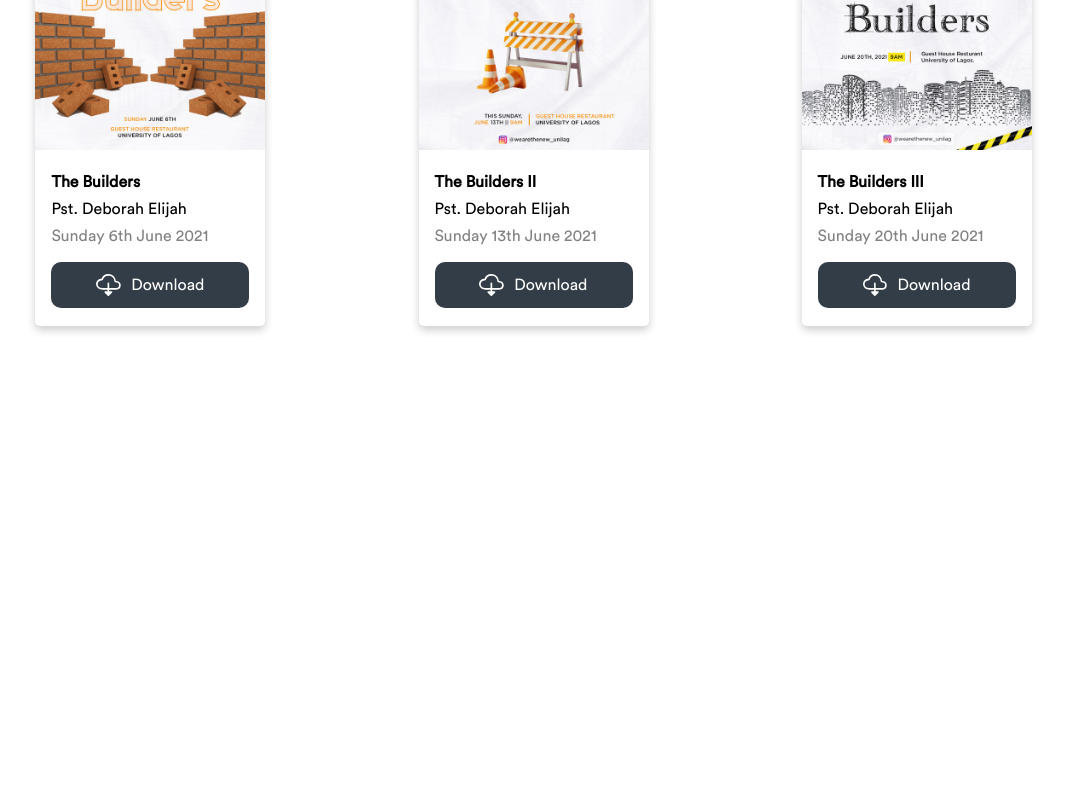
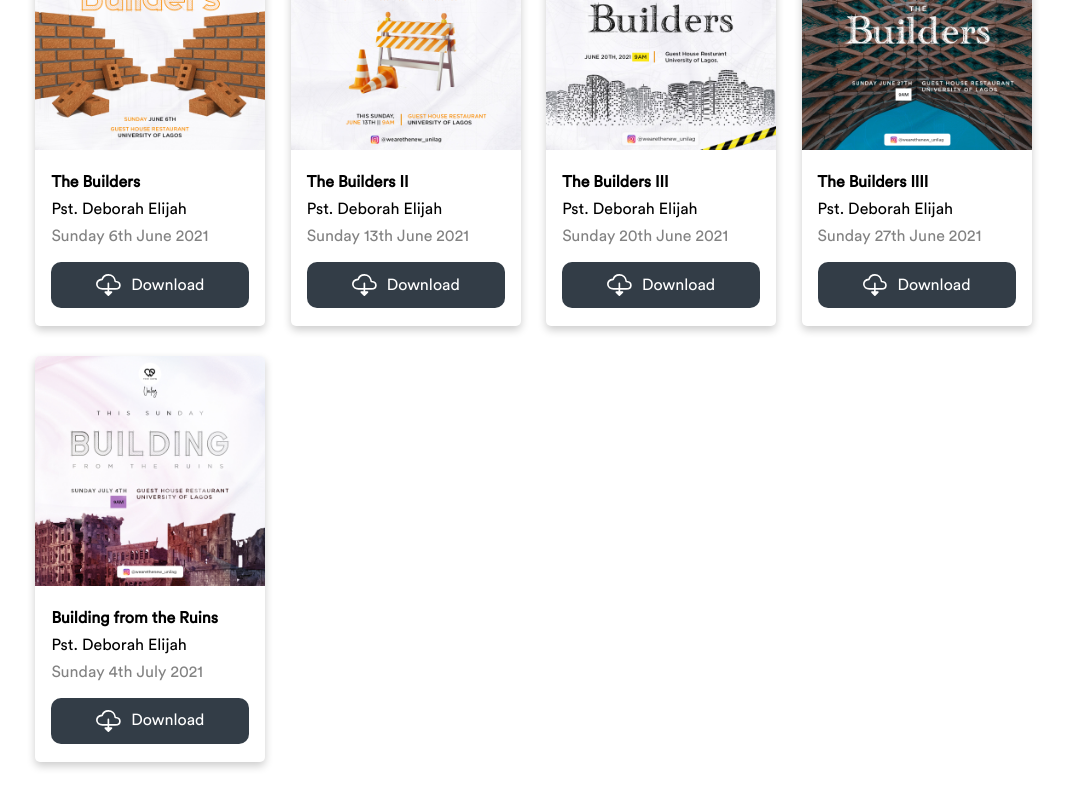
Before and after one commit to timtop/The-New-Unilag-Cassettes, a React (Create React App) app: page / in a window 1280 px wide. Shown: the part 379-1179 px from the top of the page, without its empty margins (99-1165 px from the left). Before the commit the page ends 800 px from the top, so only its background shows below. Built offline with nearby package versions, Linux system fonts and the light colour scheme.

Commit message:
Added two new sermons

```diff
--- a/src/App.js
+++ b/src/App.js
@@ -7,6 +7,8 @@ import "./styles/app.css";
 import builder1 from "./imgs/Builders-1.jpg";
 import builder2 from "./imgs/Builders-2.jpg";
 import builder3 from "./imgs/Builders-3.jpg";
+import builder4 from "./imgs/Builders-4.jpg";
+import builder5 from "./imgs/Builders-5.jpg";
 
 class App extends React.Component {
   render() {
@@ -35,6 +37,22 @@ class App extends React.Component {
         name: "The Builders III - 20/06/21",
         img: builder3,
       },
+      {
+        title: "The Builders IIII",
+        preacher: "Pst. Deborah Elijah",
+        date: "Sunday 27th June 2021",
+        link: "https://res.cloudinary.com/the-new-unilag/video/upload/v1625415070/Messages/The_Builders_px6j2j.mp3",
+        name: "The Builders III - 20/06/21",
+        img: builder4,
+      },
+      {
+        title: "Building from the Ruins",
+        preacher: "Pst. Deborah Elijah",
+        date: "Sunday 4th July 2021",
+        link: "https://res.cloudinary.com/the-new-unilag/video/upload/v1625414586/Messages/Builing_from_the_Ruins_nwaadg.mp3",
+        name: "The Builders III - 20/06/21",
+        img: builder5,
+      },
     ];
     return (
       <div className="wrapper">
```
Also changed, not shown: src/imgs/Builders-4.jpg (added), src/imgs/Builders-5.jpg (added).
